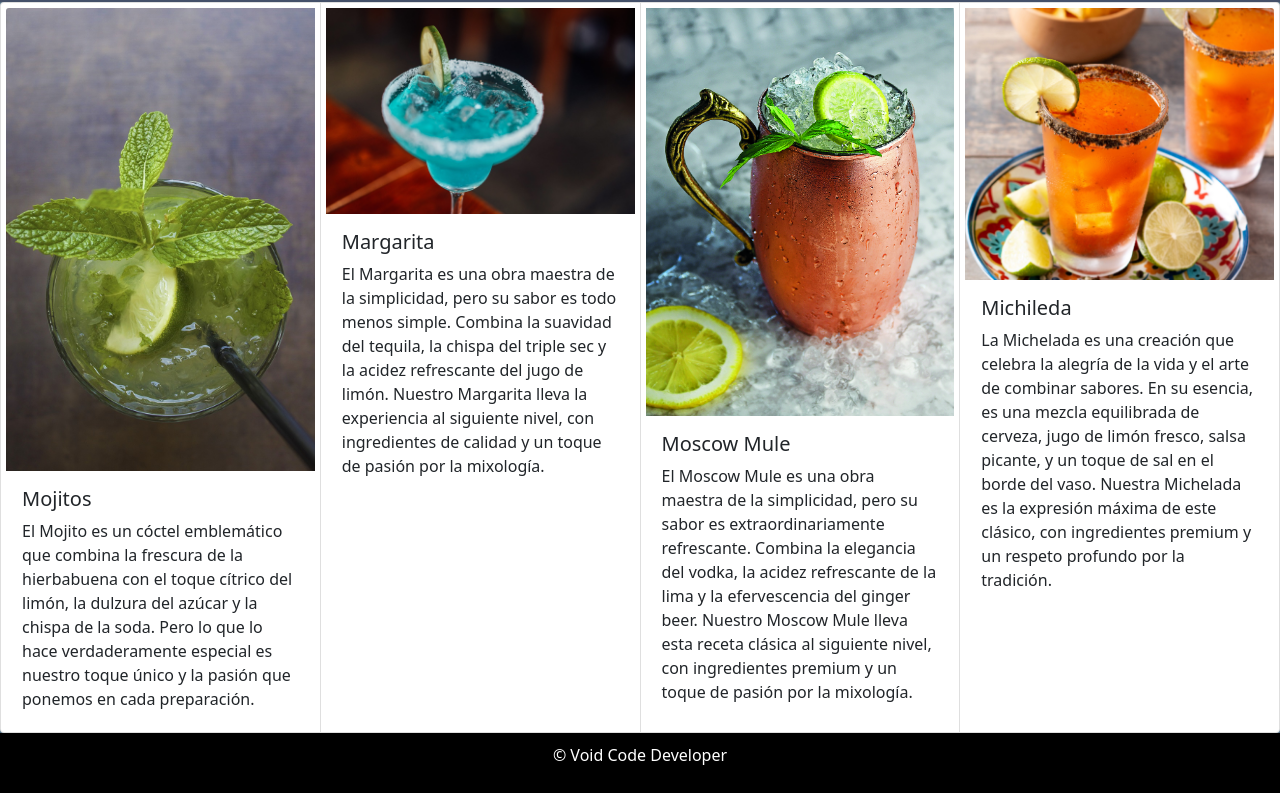
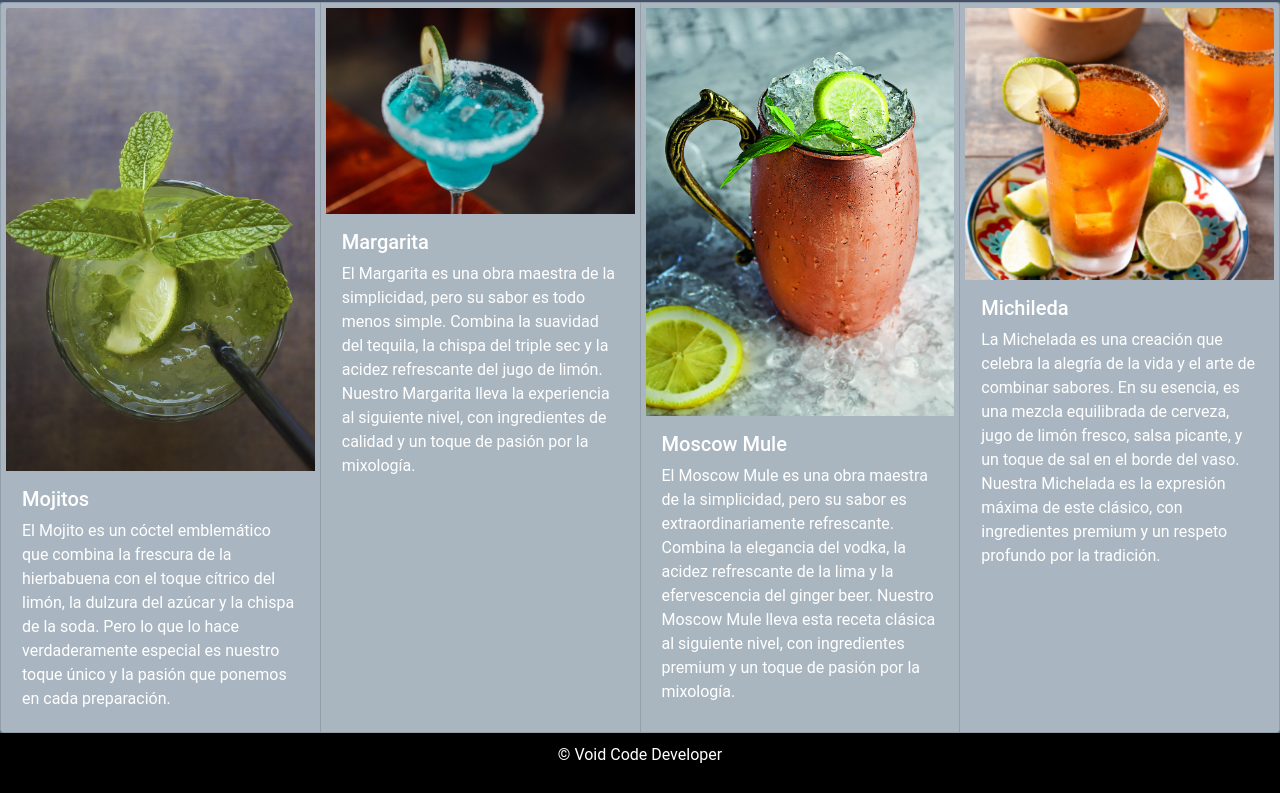
Before and after one commit to vo1dcod3/NiceBar, a plain HTML site: page cartabar.html in a window 1280 px wide. Shown: the part 74-867 px from the top of the page. Drawn offline with nearby package versions, Linux system fonts and the light colour scheme.

Commit message:
sass & css

```diff
--- a/sass/style.scss
+++ b/sass/style.scss
@@ -1,3 +1,9 @@
+// fuente
+body{
+    font-family: 'Roboto', sans-serif;
+    color: rgb(255, 255, 255);
+}
+
 /* estilo icono NavBar */
 .logo_navbar {
     border-radius: 50px;
@@ -22,8 +28,8 @@
 
 
 
-/* estilo main / contenedor */
-main{
+/* estilo main / contenedor / cards*/
+main {
     background-color: #526D82;
 }
 
@@ -48,6 +54,11 @@ main{
 
 }
 
+.card {
+    max-width: 540px;
+    background-color: rgba(255, 255, 255, 0.5);
+}
+
 .img-fluid {
     width: 100%;
     height: auto;
@@ -65,14 +76,15 @@ main{
     border-radius: 5%;
 }
 
-.row{
+.row {
     padding: 10px;
-}
-.card{
-    padding: 5px;
 }
 
 
+.card {
+    padding: 5px;
+
+}
 
 
 /*estilo footer */
```
Also changed, not shown: css/style.css, 1 other file.
